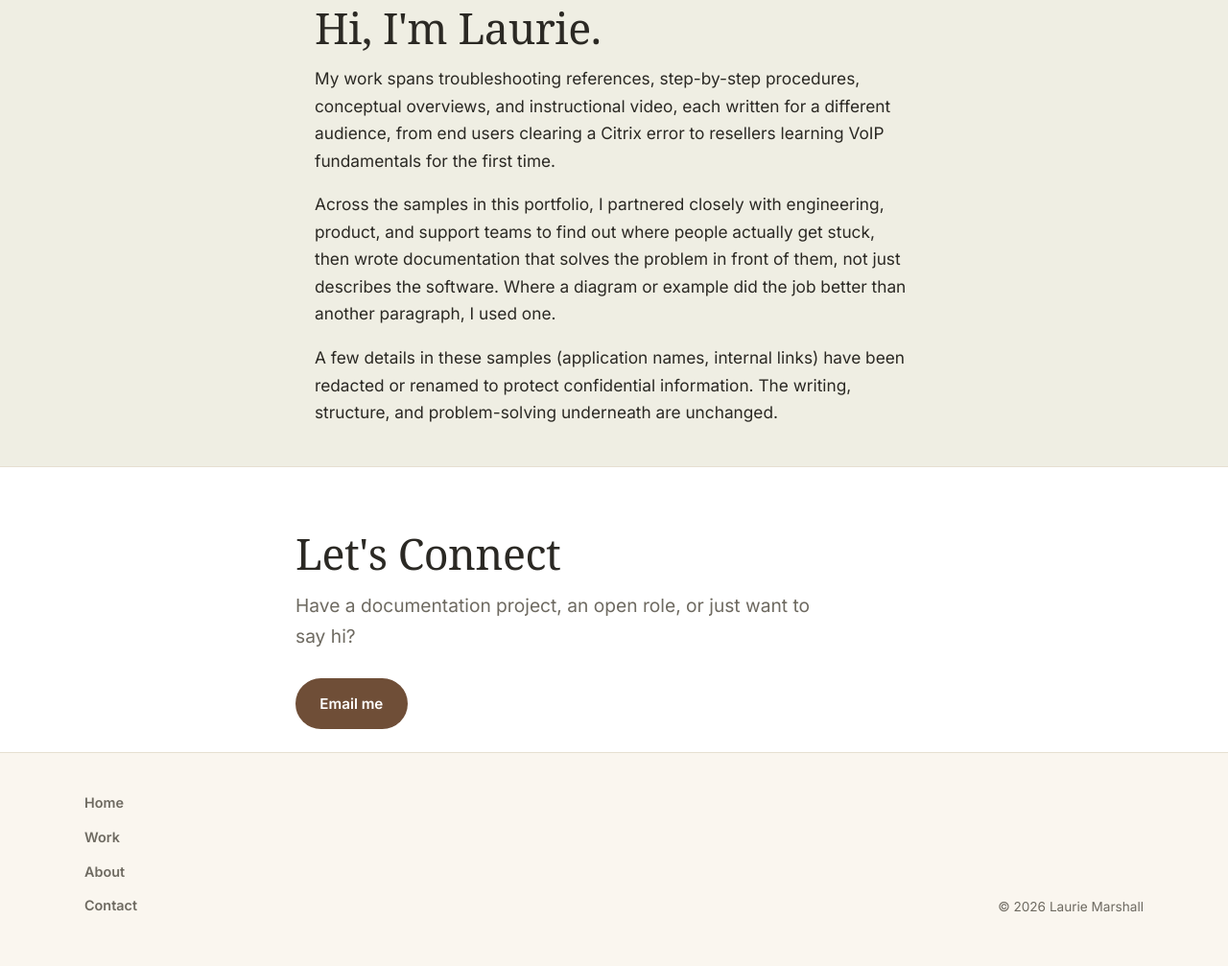
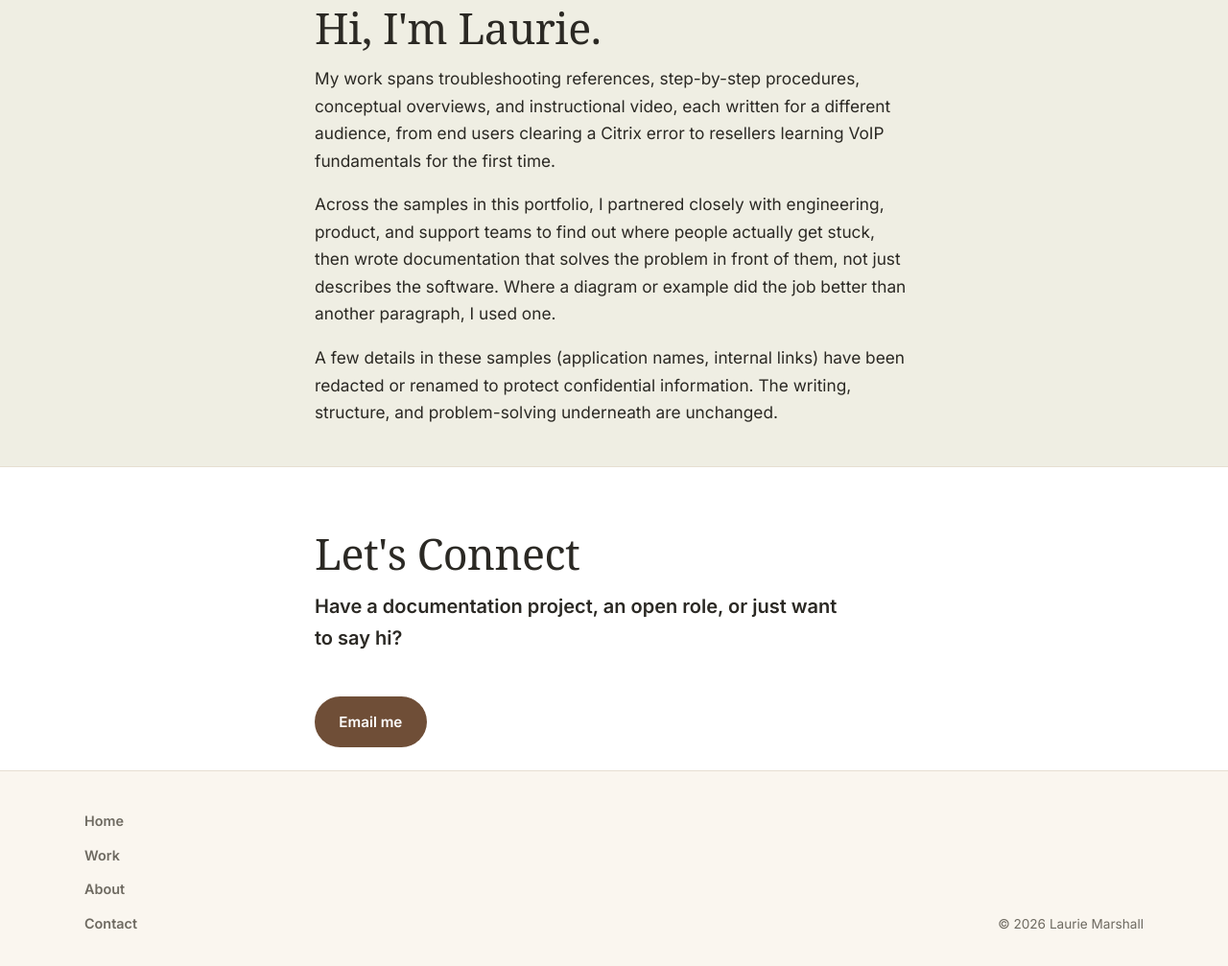
Before and after one commit to N3wlmG1t/Laurie-s-Portfolio-, a plain HTML site: page index.html in a window 1280 px wide. Shown: the part 1737-2744 px from the top of the page at 96% size. Drawn offline with Linux system fonts and the light colour scheme; a web font is replaced by a local one.

Commit message:
Fix About/Contact section alignment mismatch
Both sections used different container max-widths (680px vs 720px),
which only diverges at certain viewport widths, causing the two
headings to appear misaligned relative to each other. Unified both
under the same container so they always share a left edge.

```diff
--- a/index.html
+++ b/index.html
@@ -99,7 +99,7 @@
 </section>
 
 <section id="contact" class="section-intro">
-  <div class="container hero-inner">
+  <div class="container bio">
     <h1>Let's Connect</h1>
     <p class="lede">Have a documentation project, an open role, or just want to say hi?</p>
 
```
